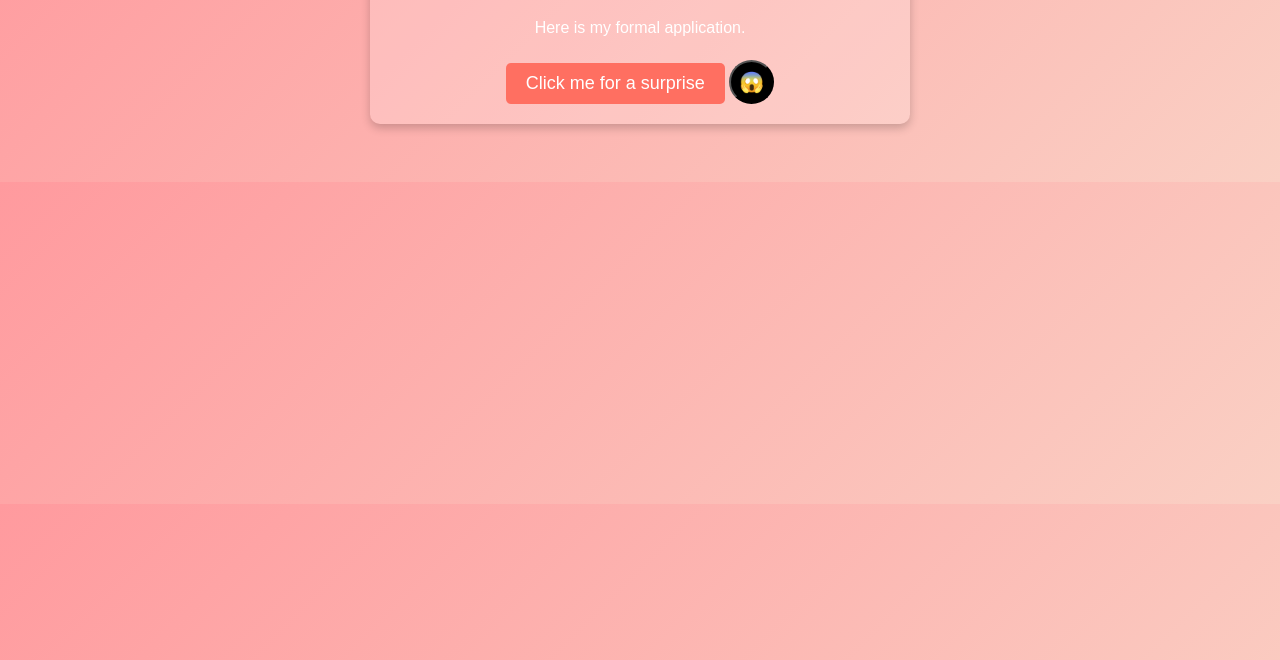
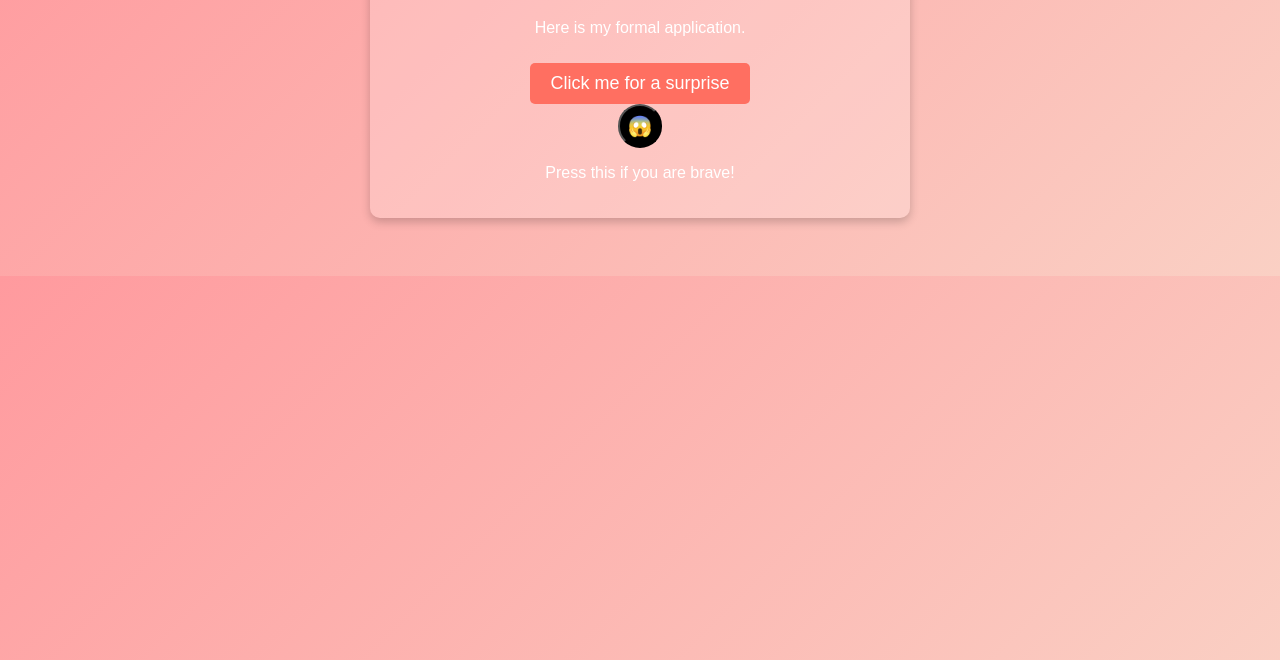
Before and after one commit to DehitTrivedi/ToBeTheOneForUsha, a plain HTML site: page index.html in a window 1280 px wide. Shown: the part 140-800 px from the top of the page. Drawn offline with Linux system fonts and the light colour scheme.

Commit message:
Michael jackson

```diff
--- a/index.html
+++ b/index.html
@@ -13,7 +13,11 @@
         <p>Here is my formal application.</p>
         <button id="surpriseButton">Click me for a surprise</button>
         <p id="surpriseText" class="hidden">Will bag you and you would just be standing there awestruck 🤩💖</p>
-        <button id="scaryButton">😱</button>
+
+        <div id="scaryContainer">
+            <button id="scaryButton">😱</button>
+            <p id="scaryText">Press this if you are brave!</p>
+        </div>
     </div>
 
     <!-- Michael Jackson GIF & Audio -->
```
Also changed, not shown: 1 other file.
